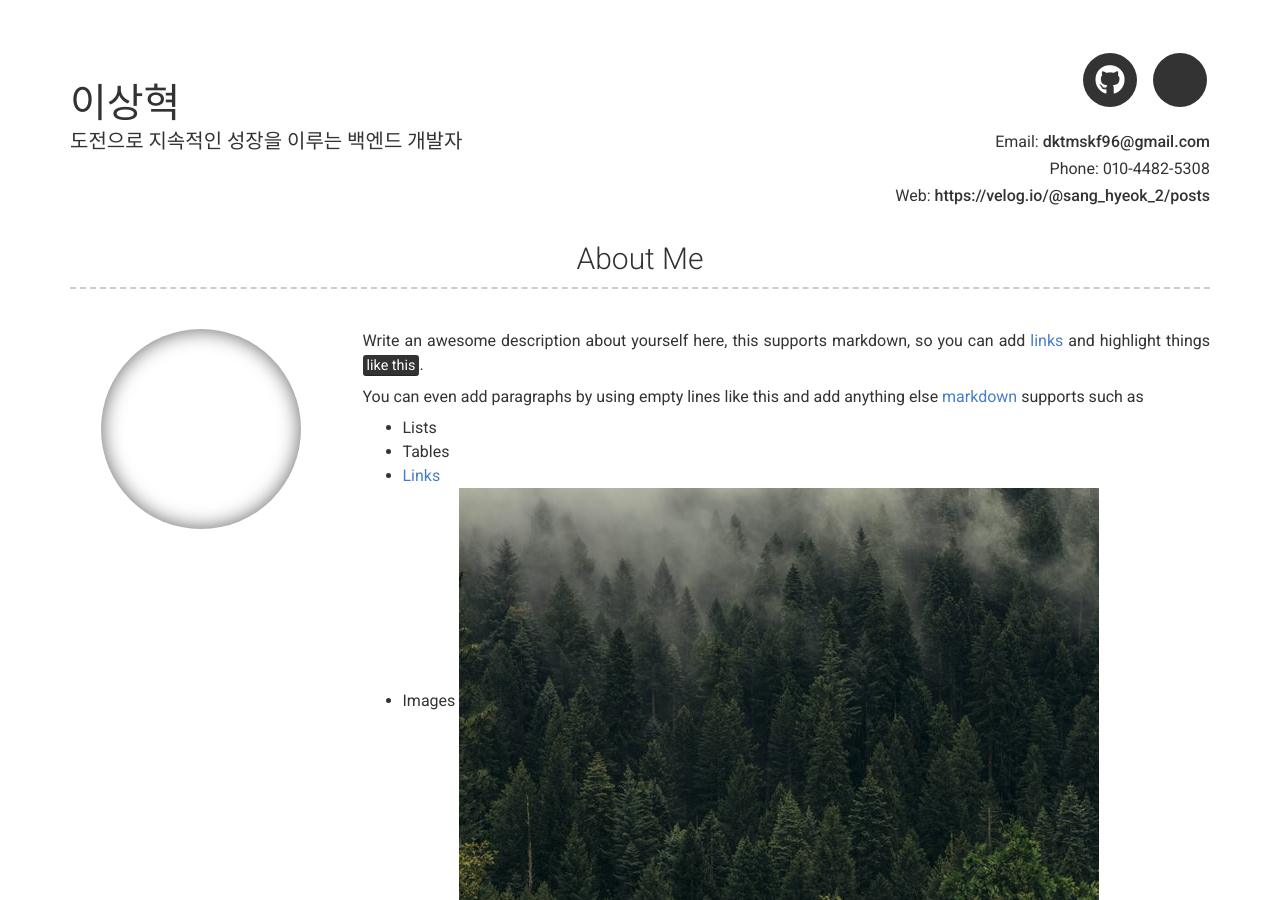
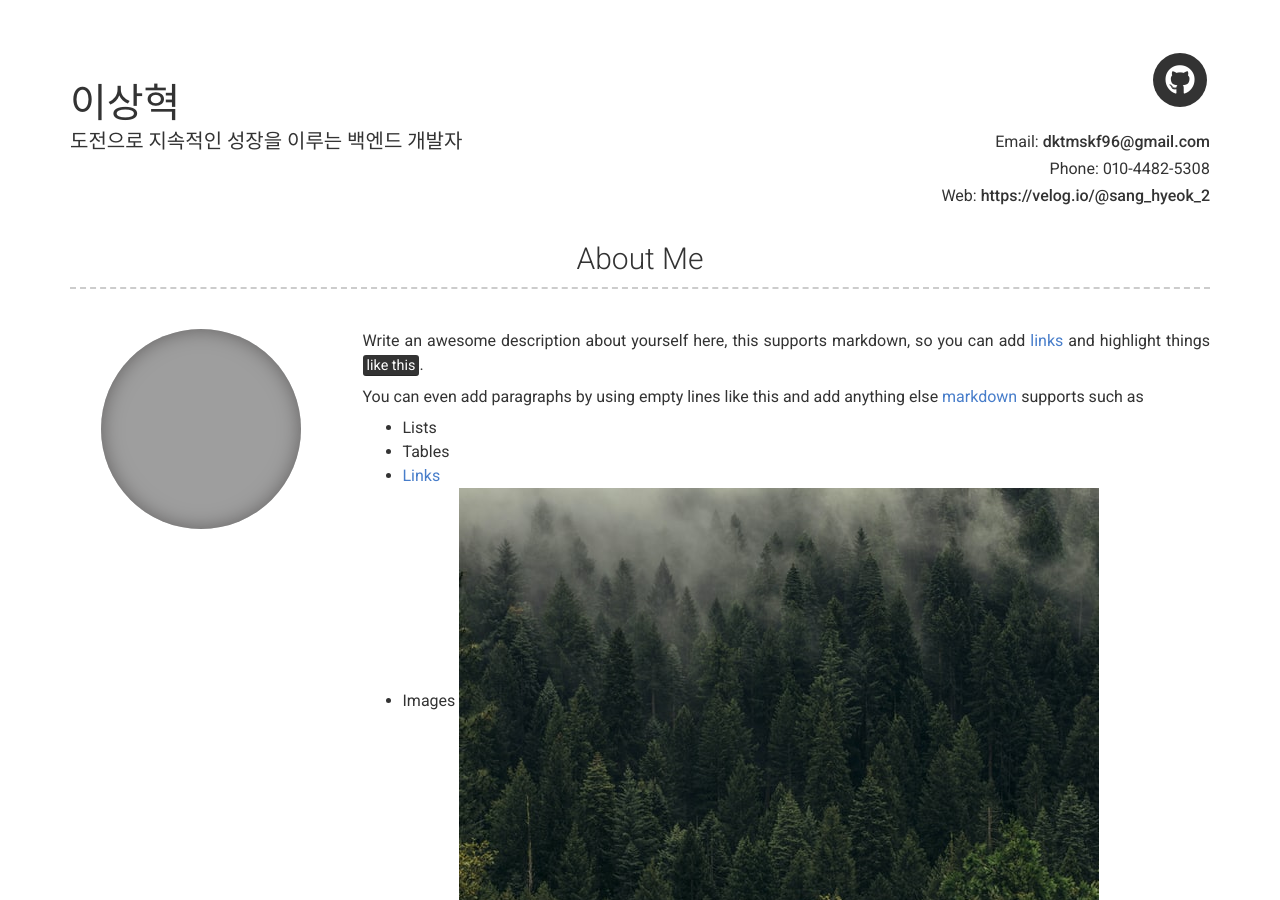
Before and after one commit to hyeok96/hyeok96.github.io, a Jekyll site: the page built from index.md, in a window 1280 px wide and 900 px high. Built offline with Jekyll 4.4.1, drawn with Linux system fonts in a browser that asks for light colours; nearby versions of some CDN libraries; part of the change alters nothing that is shown; grey boxes are pictures that could not be loaded.

Commit message:
add resume photo

```diff
--- a/_config.yml
+++ b/_config.yml
@@ -12,7 +12,7 @@ email: dktmskf96@gmail.com
 # email_title: Email (Email title override)
 phone: 010-4482-5308
 # phone_title: Phone (Phone title override)
-website: https://velog.io/@sang_hyeok_2/posts
+website: https://velog.io/@sang_hyeok_2
 # website_title: Web (Website title override)
 
 # Dark Mode (true/false/never)
@@ -34,10 +34,10 @@ github_username:  jekyll
 # googlescholar_username: D847cGsAAAAJ
 
 # Additional icon links
-additional_links:
-- title: Link name
-  icon: Font Awesome brand icon name (eg. fab fa-twitter) (https://fontawesome.com/icons?d=gallery&s=brands&m=free)
-  url: Link url (eg. https://google.com)
+# additional_links:
+# - title: Link name
+#   icon: Font Awesome brand icon name (eg. fab fa-twitter) (https://fontawesome.com/icons?d=gallery&s=brands&m=free)
+#   url: Link url (eg. https://google.com)
 # - title: another link
 #   icon: font awesome brand icon name (eg. fab fa-twitter) (https://fontawesome.com/icons?d=gallery&s=brands&m=free)
 #   url: Link url (eg. https://google.com)
@@ -50,7 +50,7 @@ additional_links:
 
 # About Section
 # about_title: About Me (Use this to override about section title)
-about_profile_image: Directory of profile image (eg. images/profile.jpg)
+about_profile_image: images/resume.jpg
 about_content: | # this will include new lines to allow paragraphs
   Write an awesome description about yourself here, this supports markdown, so you can add [links](http://foobar.com) and highlight things <mark>like this</mark>.
 
```
Also changed, not shown: images/resume.jpeg (added).
